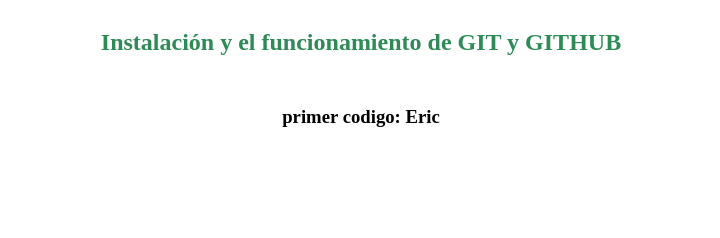
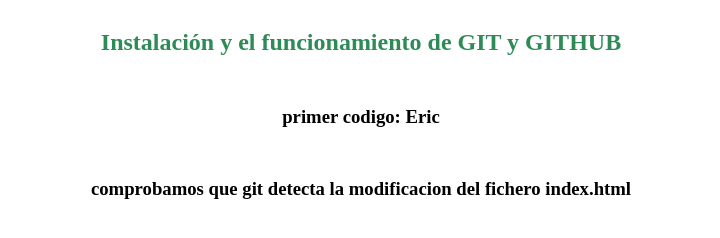
Before and after one commit to Hodei13/PracticaEntornos, a plain HTML site: page index.html in a window 1280 px wide. Shown: the part 108-346 px from the top of the page, without its empty margins (279-999 px from the left). Drawn offline with Linux system fonts and the light colour scheme.

Commit message:
segunda version

```diff
--- a/index.html
+++ b/index.html
@@ -11,6 +11,7 @@
     <h1>TRABAJO DE ENTORNO DE DESARROLLO</h1>
     <h2>Instalación y el funcionamiento de GIT y GITHUB</h2>
     <h3>primer codigo: Eric</h3>
+    <h3>comprobamos que git detecta la modificacion del fichero index.html</h3>
 
 </body>
 </html>
```
